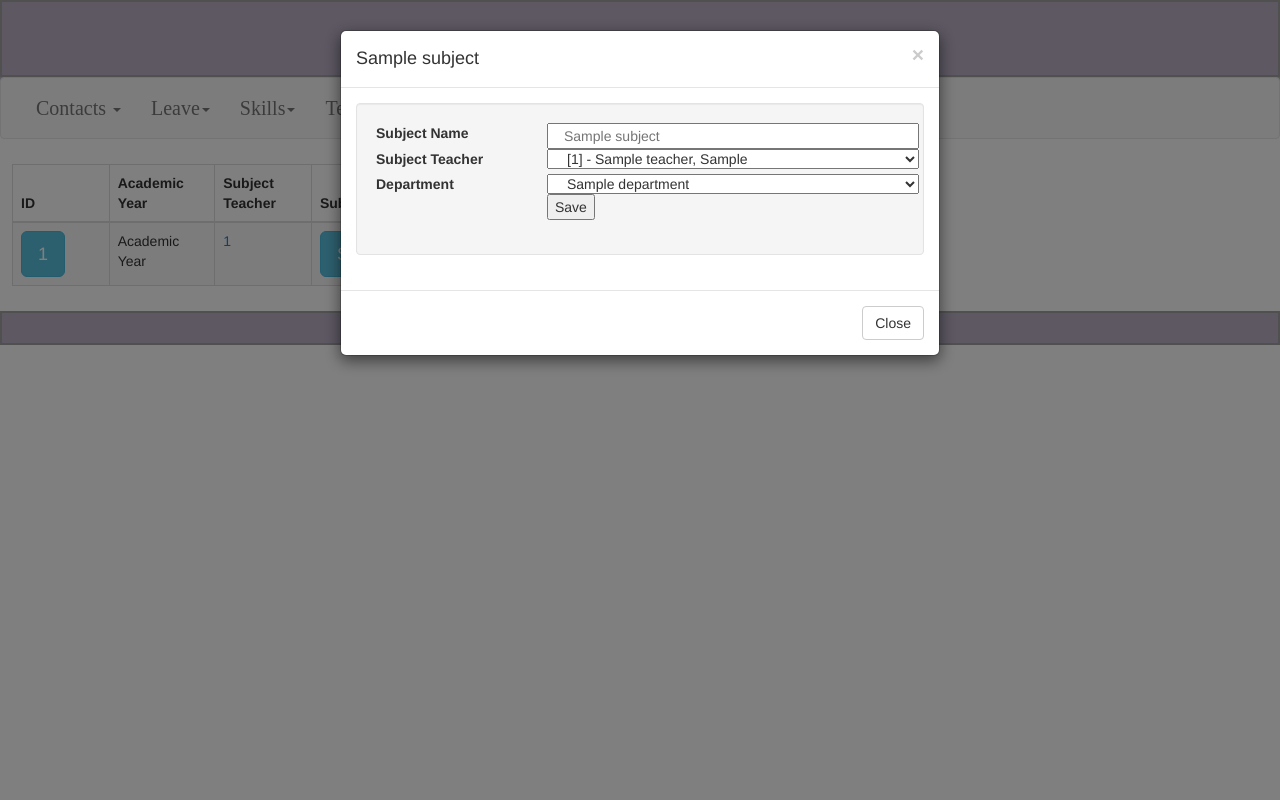
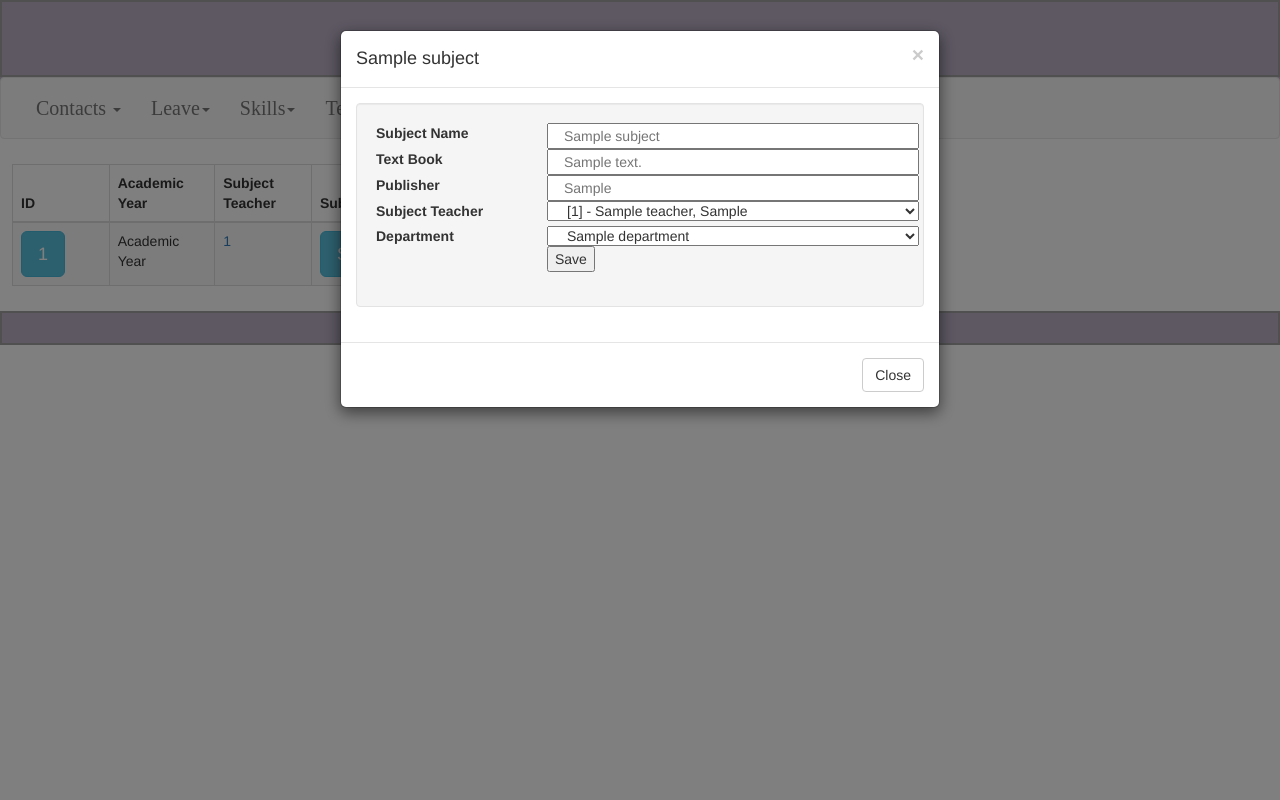
Before and after one commit to Jadatravu/WebDairy, a Django app: template modelsproDairy/modelsapp/templates/subject.html in a window 1280 px wide, after a click that opens the changed part. Run offline with Django 3.2, Linux system fonts and the light colour scheme; tables that the repository leaves empty hold one stand-in row (values such as "Sample post"); the template is opened without the code that fills it: values that come from a table or form of the project are taken from there, most other values are stand-ins (such as "Sample title", 1, 10 or a date in 2020); parts of the project's set-up code (start-up, migrations or seed data) failed here and were passed over; some libraries are stand-ins or nearby versions.

Commit message:
Subject Duplication check has been moved to Views from model unique

```diff
--- a/modelsproDairy/modelsapp/models.py
+++ b/modelsproDairy/modelsapp/models.py
@@ -50,9 +50,11 @@ class Subject(models.Model):
     ac_year = models.ManyToManyField(AcademicYear)
     department = models.ManyToManyField(Department)
     department_name=models.CharField(max_length=50, default="No deparment")
+    """
     class Meta:
         #unique_together = (("sub_name","text_book","publisher","from_year","to_year", "department_name"),)
         unique_together = (("sub_name","text_book","publisher", "department_name"),)
+    """
 
 
 """
--- a/modelsproDairy/modelsapp/templates/subject.html
+++ b/modelsproDairy/modelsapp/templates/subject.html
@@ -20,6 +20,14 @@
                         <div class="row">
                            <label for="name" class="col-sm-4">Subject Name</label>
                            <input type="text" class="col-sm-8" name="sub_name_{{sub.id}}" id="username" placeholder="{{sub.sub_name}}">
+                        </div>
+                        <div class="row">
+                           <label for="name" class="col-sm-4">Text Book</label>
+                           <input type="text" class="col-sm-8" name="text_book_{{sub.id}}" id="username" placeholder="{{sub.text_book}}">
+                        </div>
+                        <div class="row">
+                           <label for="name" class="col-sm-4">Publisher</label>
+                           <input type="text" class="col-sm-8" name="publisher_{{sub.id}}" id="username" placeholder="{{sub.publisher}}">
                         </div>
                         <div class="row">
                            <label for="name" class="col-sm-4">Subject Teacher</label>
```
Also changed, not shown: modelsproDairy/modelsapp/views.py (+14 -5 lines).
